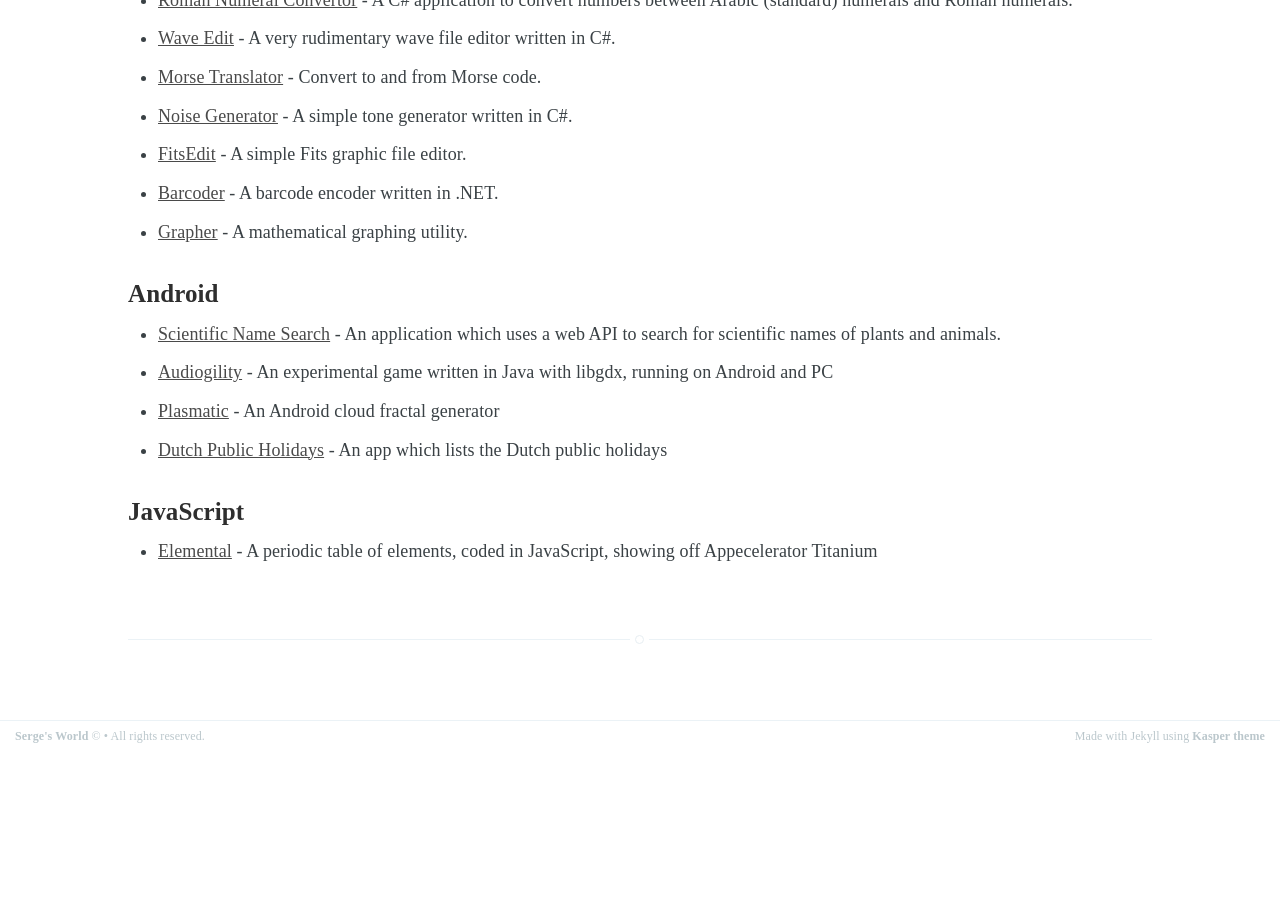
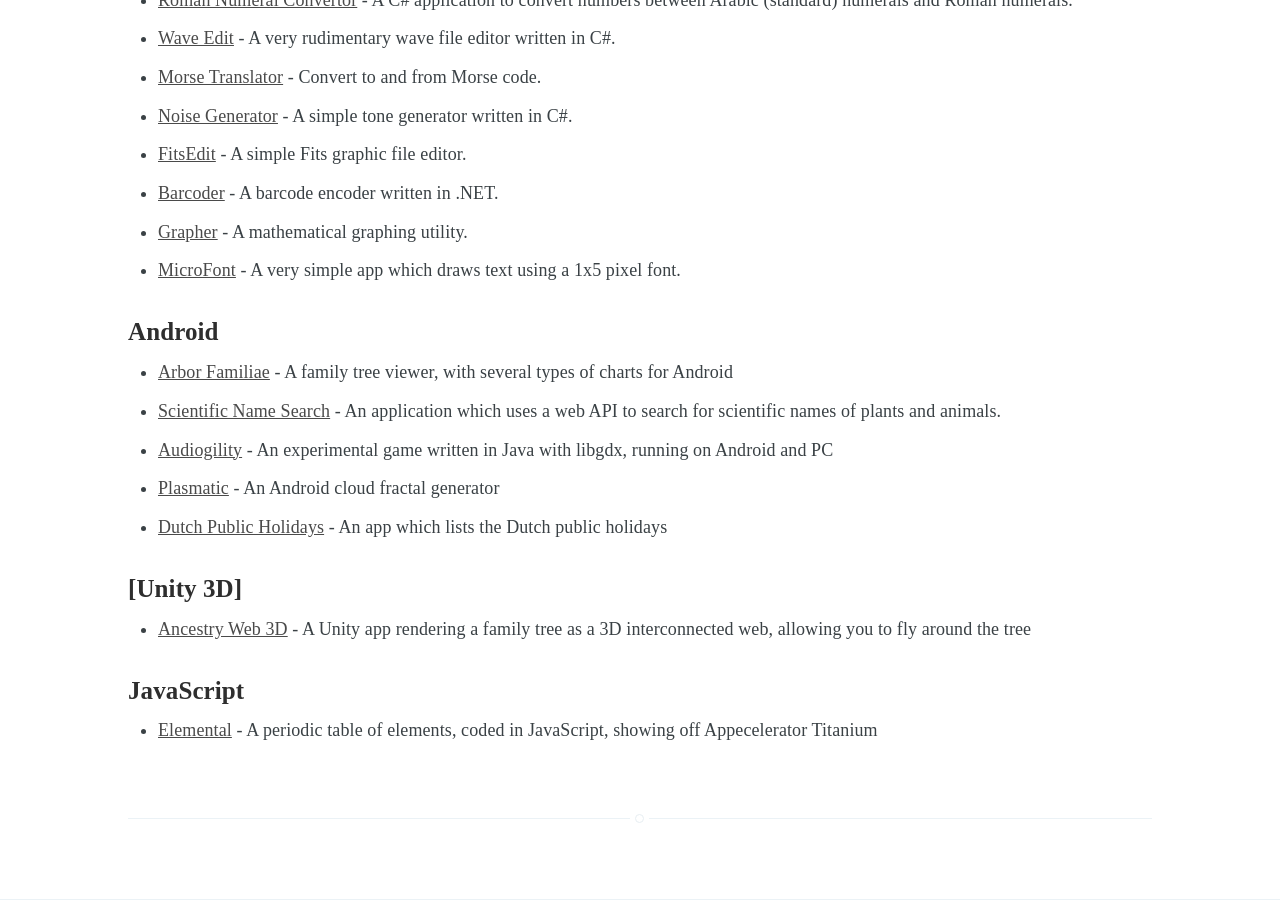
Before and after one commit to sjmeunier/sjmeunier.github.io, a Jekyll site: the page built from projects.md, in a window 1280 px wide and 900 px high, scrolled down 768 px. Built offline with Jekyll 4.4.1, drawn with Linux system fonts in a browser that asks for light colours; some web fonts are replaced; before the commit the page ends 1520 px from its top, so only the background shows below that.

Commit message:
added android post

```diff
--- a/projects.md
+++ b/projects.md
@@ -19,12 +19,18 @@
 * [FitsEdit](https://github.com/sjmeunier/fitsedit) - A simple Fits graphic file editor.
 * [Barcoder](https://github.com/sjmeunier/barcoder) - A barcode encoder written in .NET.
 * [Grapher](https://github.com/sjmeunier/grapher) - A mathematical graphing utility.
+* [MicroFont](https://github.com/sjmeunier/microfont) - A very simple app which draws text using a 1x5 pixel font.
 
 ### Android
+* [Arbor Familiae](https://github.com/sjmeunier/arbor-familiae) - A family tree viewer, with several types of charts for Android
 * [Scientific Name Search](https://github.com/sjmeunier/scientific-name-search) - An application which uses a web API to search for scientific names of plants and animals.
 * [Audiogility](https://github.com/sjmeunier/audiogility) - An experimental game written in Java with libgdx, running on Android and PC
 * [Plasmatic](https://github.com/sjmeunier/plasmatic) - An Android cloud fractal generator
 * [Dutch Public Holidays](https://github.com/sjmeunier/dutchpublicholidays) - An app which lists the Dutch public holidays
 
+### [Unity 3D]
+* [Ancestry Web 3D](https://github.com/sjmeunier/ancestry-web-3d) - A Unity app rendering a family tree as a 3D interconnected web, allowing you to fly around the tree
+
+
 ### JavaScript
 * [Elemental](https://github.com/sjmeunier/elemental) - A periodic table of elements, coded in JavaScript, showing off Appecelerator Titanium
```
Also changed, not shown: _posts/2016-11-01-the-whisky-diaries-dalwhinnie-15-year-old.md (added, +13 -0 lines), _posts/2016-11-01-the-whisky-diaries-glenfiddich-12-year-old.md (added, +13 -0 lines), _posts/2018-02-02-unveiling-arbor-familiae.md (added, +24 -0 lines), the-whisky-diaries.md (+2 -0 lines), tutorials.md (+3 -0 lines), assets/images/blog/arbor-familiae-screenshot.png (added).
